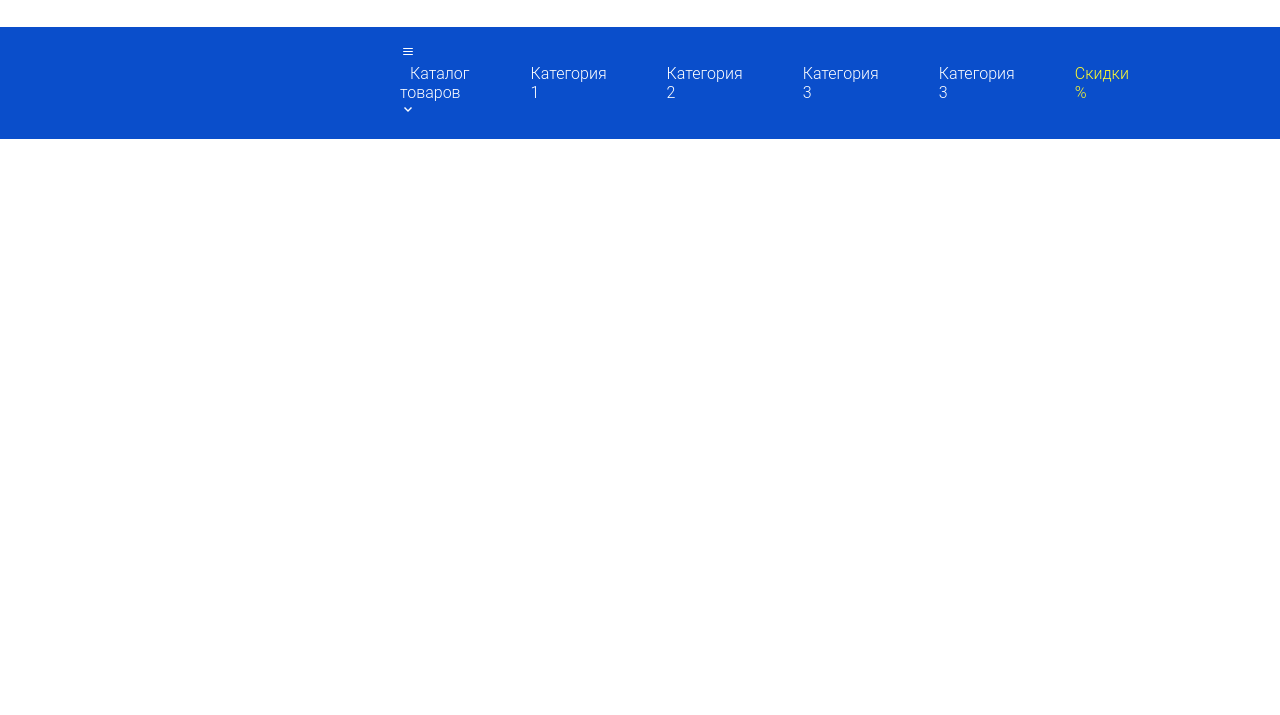
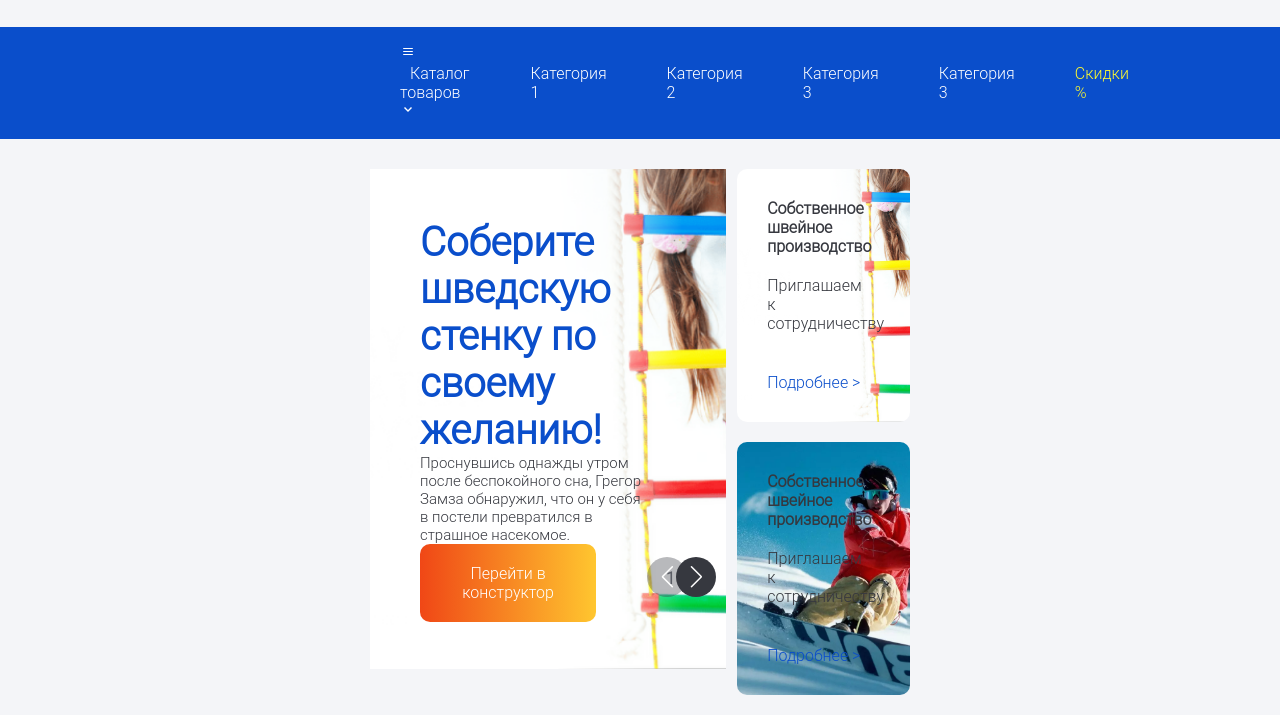
Before and after one commit to Astro-edu-python/sportova_frontend, a plain HTML site: page index.html in a window 1280 px wide. Shown: the part 167-882 px from the top of the page. Before the commit the page ends 800 px from the top, so only its background shows below. Drawn offline with nearby package versions, Linux system fonts and the light colour scheme.

Commit message:
main page banners

```diff
--- a/css/base.css
+++ b/css/base.css
@@ -205,9 +205,6 @@ a.sale {
     background-color: #4788FF;
 }
 
-.bottom-header .content {
-}
-
 .bottom-header a,
 .bottom-header .dropdown {
     padding: 17px 30px;
@@ -236,8 +233,9 @@ a.sale {
     background-color: #1D1E22;
     width: 265px;
     transition: 1s all ease;
+    z-index: 1000;
 }
 
 .bottom-header .dropdown .dropdown-menu a:hover {
-    background: linear-gradient(to right, #1D1E22 15%, #0A4ECB);
+    background: linear-gradient(to right, #1D1E22 0%, #0A4ECB 100%);
 }
--- /dev/null
+++ b/css/main_page.css
@@ -0,0 +1,139 @@
+@import "base.css";
+
+body {
+    background-color: #F4F5F8;
+}
+
+.banner {
+    display: flex;
+    justify-content: space-between;
+    align-items: flex-start;
+    margin-top: 30px;
+}
+
+.banner .slide-banner {
+    width: 66%;
+    position: relative;
+}
+
+.slide-banner-wrapper {
+    width: 100% !important;
+    height: 500px !important;
+}
+
+.banner .slide-banner .navigation {
+    position: absolute;
+    width: 25%;
+    right: 0;
+    top: 400px;
+    z-index: 1000;
+}
+
+.slide-banner-pagination,
+.slide-banner-button-prev,
+.slide-banner-button-next {
+    z-index: 1000;
+}
+
+.slide-banner-pagination {
+    text-align: center;
+    color: #6f727b !important;
+    font-weight: bold;
+}
+
+.slide-banner-button-prev,
+.slide-banner-button-next {
+    background-color: #36383F;
+    border-radius: 50%;
+    width: 40px !important;
+    height: 40px !important;
+    color: white !important;
+}
+
+.slide-banner-button-prev::after,
+.slide-banner-button-next::after {
+    font-size: 22px !important;
+    text-align: center;
+    margin: 0 auto;
+}
+
+.banner .extra-banner {
+    width: 32%;
+}
+
+.slide-banner-slide {
+    display: flex;
+    justify-content: center;
+    align-items: center;
+    position: relative;
+}
+
+.slide-banner-slide .slide-header,
+.slide-banner-slide .slide-title {
+    width: 65%;
+}
+
+.slide-banner-slide img {
+    width: 100%;
+    display: block;
+    object-fit: cover;
+    height: 100%;
+}
+
+.slide-banner-slide .slide-info {
+    padding: 50px;
+    position: absolute;
+    display: flex;
+    flex-direction: column;
+    justify-content: space-between;
+    width: 65%;
+    height: 80%;
+}
+
+.slide-banner-slide .slide-info h2 {
+    font-size: 40px;
+    width: 100%;
+    color: #0A4ECB;
+}
+
+.slide-banner-slide .slide-info .slide-title {
+    font-size: 15px;
+    width: 100%;
+    color: #36383F;
+}
+
+.slide-link.button {
+    padding: 20px 36px;
+    width: 45%;
+    text-align: center;
+    background: linear-gradient(to right, #F04716 0%, #FFC62F 100%);
+    border: none;
+    color: white;
+}
+
+.extra-banner-card {
+    padding: 30px;
+    border-radius: 10px;
+    margin-bottom: 20px;
+    background: no-repeat center center;
+    -webkit-background-size: cover;
+    -moz-background-size: cover;
+    -o-background-size: cover;
+    background-size: cover;
+}
+
+.extra-banner-card .extra-banner-card__header {
+    width: 65%;
+    margin-bottom: 20px;
+    color: #36383F;
+}
+
+.extra-banner-card .extra-banner-card__title {
+    width: 50%;
+    margin-bottom: 40px;
+    color: #36383F;
+}
+
+.extra-banner-card .extra-banner-card__link {
+    color: #0A4ECB;
+}
--- a/css/style.css
+++ /dev/null
@@ -1 +0,0 @@
-@import "base.css";
--- a/index.html
+++ b/index.html
@@ -5,11 +5,13 @@
     <meta name="viewport"
           content="width=device-width, user-scalable=no, initial-scale=1.0, maximum-scale=1.0, minimum-scale=1.0">
     <meta http-equiv="X-UA-Compatible" content="ie=edge">
-    <link rel="stylesheet" href="css/style.css">
+    <link rel="stylesheet" href="css/main_page.css">
+    <link rel="stylesheet" href="https://cdn.jsdelivr.net/npm/swiper@11/swiper-bundle.min.css"/>
     <link rel="preconnect" href="https://fonts.googleapis.com">
     <link rel="preconnect" href="https://fonts.gstatic.com" crossorigin>
-    <link href="https://fonts.googleapis.com/css2?family=Roboto:ital,wght@0,400;0,500;0,700;1,500&display=swap" rel="stylesheet">
-        <title>Главная страница</title>
+    <link href="https://fonts.googleapis.com/css2?family=Roboto:ital,wght@0,400;0,500;0,700;1,500&display=swap"
+          rel="stylesheet">
+    <title>Главная страница</title>
 </head>
 <body>
 <header class="header">
@@ -37,28 +39,35 @@
     </div>
     <div class="mid-header container">
         <div class="first">
-            <img src="img/svg/logo.svg" alt="Logo" />
+            <img src="img/svg/logo.svg" alt="Logo"/>
             <div>
                 <h1 class="site-name">SPORTOVA</h1>
                 <p class="site-description">Спортивные комплексы</p>
             </div>
         </div>
         <form class="second">
-            <img src="img/svg/search.svg" alt="search" />
-            <input type="search" class="search" name="product" required />
+            <img src="img/svg/search.svg" alt="search"/>
+            <input type="search" class="search" name="product" required/>
             <button class="submit" type="submit" style="display: none">Найти</button>
         </form>
         <div class="third">
             <a href="#!" class="button favorite">
                 <svg width="24" height="20" viewBox="0 0 24 20" fill="none" xmlns="http://www.w3.org/2000/svg">
-                    <path d="M12 3.98893C10 -0.507481 1 -0.259282 1 6.99252C1 13.3378 7.5 17 12 19C16.5 17 23 13.3379 23 6.99252C23 -0.259277 14 -0.507472 12 3.98893Z" stroke="#6E7284"/>
+                    <path d="M12 3.98893C10 -0.507481 1 -0.259282 1 6.99252C1 13.3378 7.5 17 12 19C16.5 17 23 13.3379 23 6.99252C23 -0.259277 14 -0.507472 12 3.98893Z"
+                          stroke="#6E7284"/>
                 </svg>
             </a>
             <a href="#!" class="button cart">
                 <svg width="22" height="19" viewBox="0 0 22 19" fill="none" xmlns="http://www.w3.org/2000/svg">
-                    <path fill-rule="evenodd" clip-rule="evenodd" d="M0 0.5C0 0.223858 0.223858 0 0.5 0H3.5C3.72943 0 3.92943 0.156149 3.98507 0.378732L4.89039 4H21.5C21.6591 4 21.8086 4.07568 21.9028 4.20383C21.9971 4.33198 22.0247 4.49732 21.9772 4.64914L19.4772 12.6491C19.412 12.8579 19.2187 13 19 13H6.5C6.27057 13 6.07057 12.8439 6.01493 12.6213L3.10961 1H0.5C0.223858 1 0 0.776142 0 0.5ZM5.14039 5L6.89039 12H18.6324L20.8199 5H5.14039Z" fill="#6E7284"/>
-                    <path fill-rule="evenodd" clip-rule="evenodd" d="M8.5 18C9.32843 18 10 17.3284 10 16.5C10 15.6716 9.32843 15 8.5 15C7.67157 15 7 15.6716 7 16.5C7 17.3284 7.67157 18 8.5 18ZM8.5 19C9.88071 19 11 17.8807 11 16.5C11 15.1193 9.88071 14 8.5 14C7.11929 14 6 15.1193 6 16.5C6 17.8807 7.11929 19 8.5 19Z" fill="#6E7284"/>
-                    <path fill-rule="evenodd" clip-rule="evenodd" d="M16.5 18C17.3284 18 18 17.3284 18 16.5C18 15.6716 17.3284 15 16.5 15C15.6716 15 15 15.6716 15 16.5C15 17.3284 15.6716 18 16.5 18ZM16.5 19C17.8807 19 19 17.8807 19 16.5C19 15.1193 17.8807 14 16.5 14C15.1193 14 14 15.1193 14 16.5C14 17.8807 15.1193 19 16.5 19Z" fill="#6E7284"/>
+                    <path fill-rule="evenodd" clip-rule="evenodd"
+                          d="M0 0.5C0 0.223858 0.223858 0 0.5 0H3.5C3.72943 0 3.92943 0.156149 3.98507 0.378732L4.89039 4H21.5C21.6591 4 21.8086 4.07568 21.9028 4.20383C21.9971 4.33198 22.0247 4.49732 21.9772 4.64914L19.4772 12.6491C19.412 12.8579 19.2187 13 19 13H6.5C6.27057 13 6.07057 12.8439 6.01493 12.6213L3.10961 1H0.5C0.223858 1 0 0.776142 0 0.5ZM5.14039 5L6.89039 12H18.6324L20.8199 5H5.14039Z"
+                          fill="#6E7284"/>
+                    <path fill-rule="evenodd" clip-rule="evenodd"
+                          d="M8.5 18C9.32843 18 10 17.3284 10 16.5C10 15.6716 9.32843 15 8.5 15C7.67157 15 7 15.6716 7 16.5C7 17.3284 7.67157 18 8.5 18ZM8.5 19C9.88071 19 11 17.8807 11 16.5C11 15.1193 9.88071 14 8.5 14C7.11929 14 6 15.1193 6 16.5C6 17.8807 7.11929 19 8.5 19Z"
+                          fill="#6E7284"/>
+                    <path fill-rule="evenodd" clip-rule="evenodd"
+                          d="M16.5 18C17.3284 18 18 17.3284 18 16.5C18 15.6716 17.3284 15 16.5 15C15.6716 15 15 15.6716 15 16.5C15 17.3284 15.6716 18 16.5 18ZM16.5 19C17.8807 19 19 17.8807 19 16.5C19 15.1193 17.8807 14 16.5 14C15.1193 14 14 15.1193 14 16.5C14 17.8807 15.1193 19 16.5 19Z"
+                          fill="#6E7284"/>
                 </svg>
                 <p>Корзина <span class="cart-products-count">(0)</span></p>
             </a>
@@ -87,6 +96,58 @@
     </div>
 </header>
 
+<div class="banner container">
+    <div class="slide-banner">
+        <div class="swiper">
+            <div class="slide-banner-wrapper swiper-wrapper">
+                <div class="slide-banner-slide swiper-slide">
+                    <div class="slide-info">
+                        <h2 class="slide-header">Соберите шведскую стенку по своему желанию!</h2>
+                        <p class="slide-title">
+                            Проснувшись однажды утром после беспокойного сна,
+                            Грегор Замза обнаружил, что он у себя в постели превратился в страшное насекомое.
+                        </p>
+                        <a href="#!" class="slide-link button">Перейти в конструктор</a>
+                    </div>
+                    <img src="img/sliders/main_page/slide1.png" alt="slide 1">
+                </div>
+                <div class="slide-banner-slide swiper-slide">
+                    <div class="slide-info">
+                        <h2 class="slide-header">Соберите шведскую стенку по своему желанию!</h2>
+                        <p class="slide-title">
+                            Проснувшись однажды утром после беспокойного сна,
+                            Грегор Замза обнаружил, что он у себя в постели превратился в страшное насекомое.
+                        </p>
+                        <a href="#!" class="slide-link button">Перейти в конструктор</a>
+                    </div>
+                    <img src="img/sliders/main_page/slide2.webp" alt="slide 1">
+                </div>
+                <div class="slide-banner-slide swiper-slide">
+                    <img src="img/sliders/main_page/slide1.png" alt="slide 1">
+                </div>
+            </div>
+        </div>
+        <div class="navigation">
+            <div class="slide-banner-pagination"></div>
+            <div class="slide-banner-button-prev swiper-button-prev"></div>
+            <div class="slide-banner-button-next swiper-button-next"></div>
+        </div>
+    </div>
+    <div class="extra-banner">
+        <div class="extra-banner-card" style="background-image: url('img/sliders/main_page/slide1.png')">
+            <h4 class="extra-banner-card__header">Собственное швейное производство</h4>
+            <p class="extra-banner-card__title">Приглашаем к сотрудничеству</p>
+            <a href="#!" class="extra-banner-card__link">Подробнее ></a>
+        </div>
+        <div class="extra-banner-card" style="background-image: url('img/sliders/main_page/slide2.webp')">
+            <h4 class="extra-banner-card__header">Собственное швейное производство</h4>
+            <p class="extra-banner-card__title">Приглашаем к сотрудничеству</p>
+            <a href="#!" class="extra-banner-card__link">Подробнее ></a>
+        </div>
+    </div>
+</div>
+
+<script src="https://cdn.jsdelivr.net/npm/swiper@11/swiper-bundle.min.js"></script>
 <script src="js/script.js"></script>
 </body>
 </html>
--- a/js/script.js
+++ b/js/script.js
@@ -30,3 +30,15 @@ let inputSearch = document.querySelector('.mid-header .second .search')
 inputSearch.addEventListener('keydown', toggleSearchBtn)
 let menuDropdown = document.querySelector('.bottom-header .dropdown')
 menuDropdown.addEventListener('click', toggleMenuHeaderDropdown)
+
+const swiper = new Swiper('.banner .slide-banner .swiper', {
+    slidesPerView: 1,
+    pagination: {
+        el: ".slide-banner-pagination",
+        type: "fraction",
+    },
+    navigation: {
+        nextEl: ".slide-banner-button-next",
+        prevEl: ".slide-banner-button-prev",
+    },
+});
```
Also changed, not shown: img/sliders/main_page/slide1.png (added), img/sliders/main_page/slide2.webp (added).
